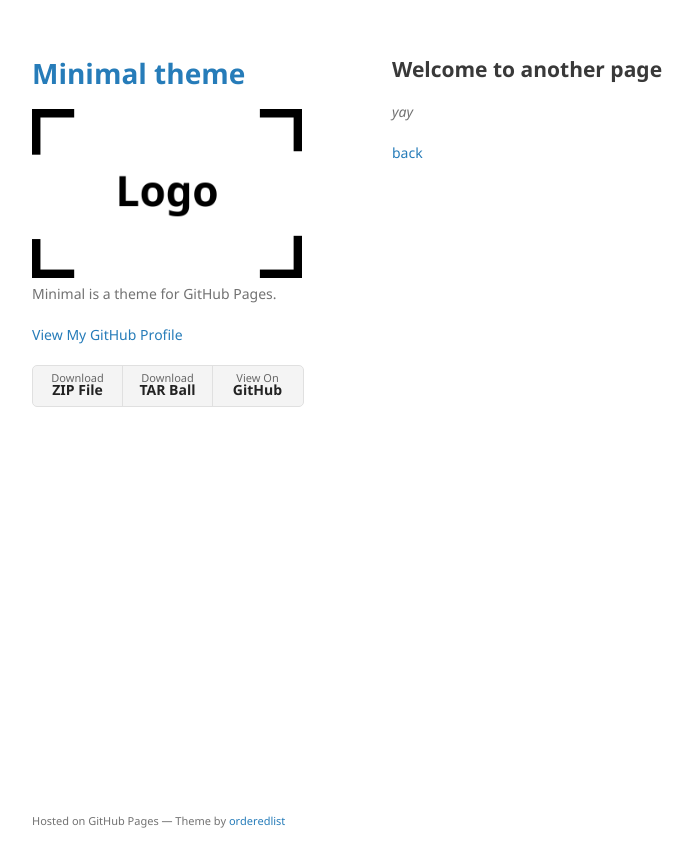
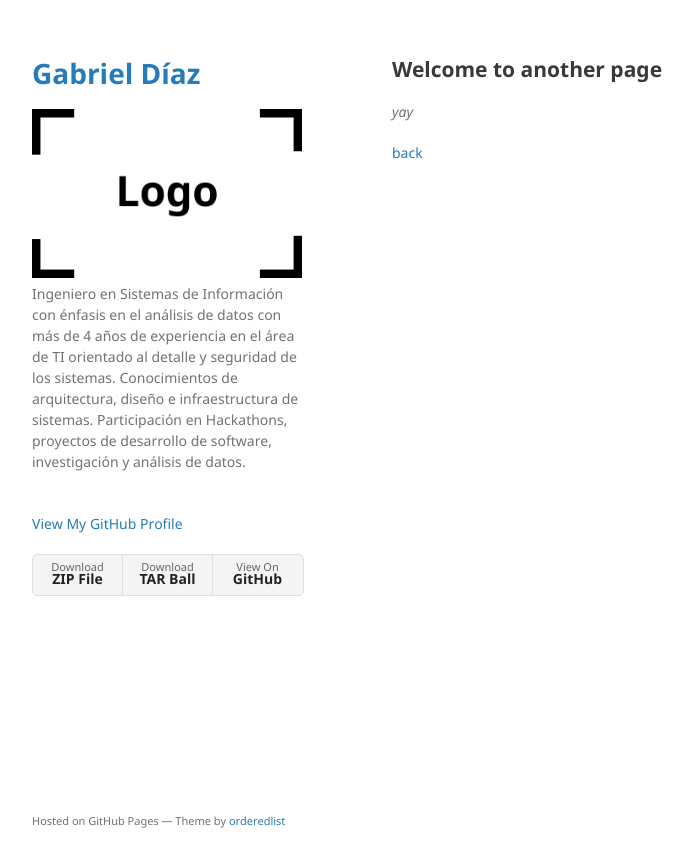
Before and after one commit to diaz-alx/diaz-alx.github.io, a Jekyll site: the page built from another-page.md, in a window 1280 px wide. Shown: the top 867 px of the page, without its empty margins (178-871 px from the left). Built offline with Jekyll 4.4.1, drawn with Linux system fonts in a browser that asks for light colours; our own code applies the rules of GitHub Pages for plain Markdown files.

Commit message:
Update _config.yml
Update theme portfolio #1

```diff
--- a/_config.yml
+++ b/_config.yml
@@ -1,6 +1,9 @@
-title: Minimal theme
+title: Gabriel Díaz
 logo: /assets/img/logo.png
-description: Minimal is a theme for GitHub Pages.
+description: > #Minimal is a theme for GitHub Pages.
+  Ingeniero en Sistemas de Información con énfasis en el análisis de datos con más de 4 años de experiencia en el área de TI orientado al detalle y seguridad de los sistemas. Conocimientos de arquitectura, diseño e infraestructura de sistemas. Participación en Hackathons, proyectos de desarrollo de software, investigación y análisis de datos.
+  <br><br>
+  <a href="https://www.linkedin.com/in/gabriel-diaz-obando/"
 show_downloads: true
 google_analytics:
 theme: jekyll-theme-minimal
```
